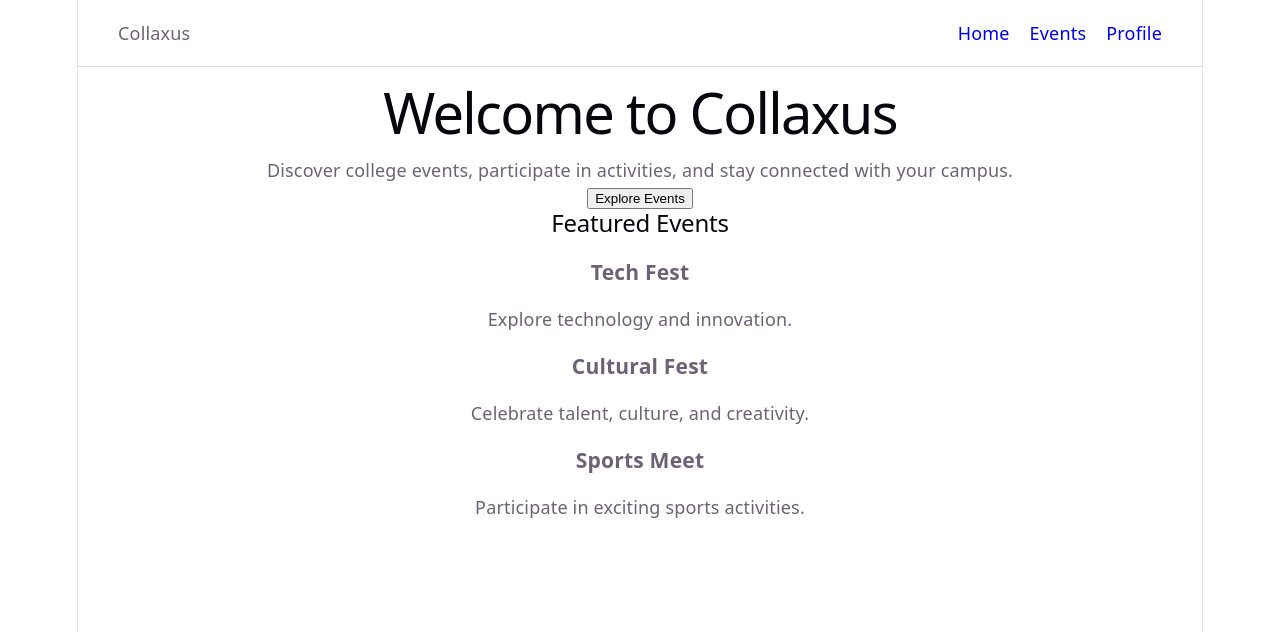
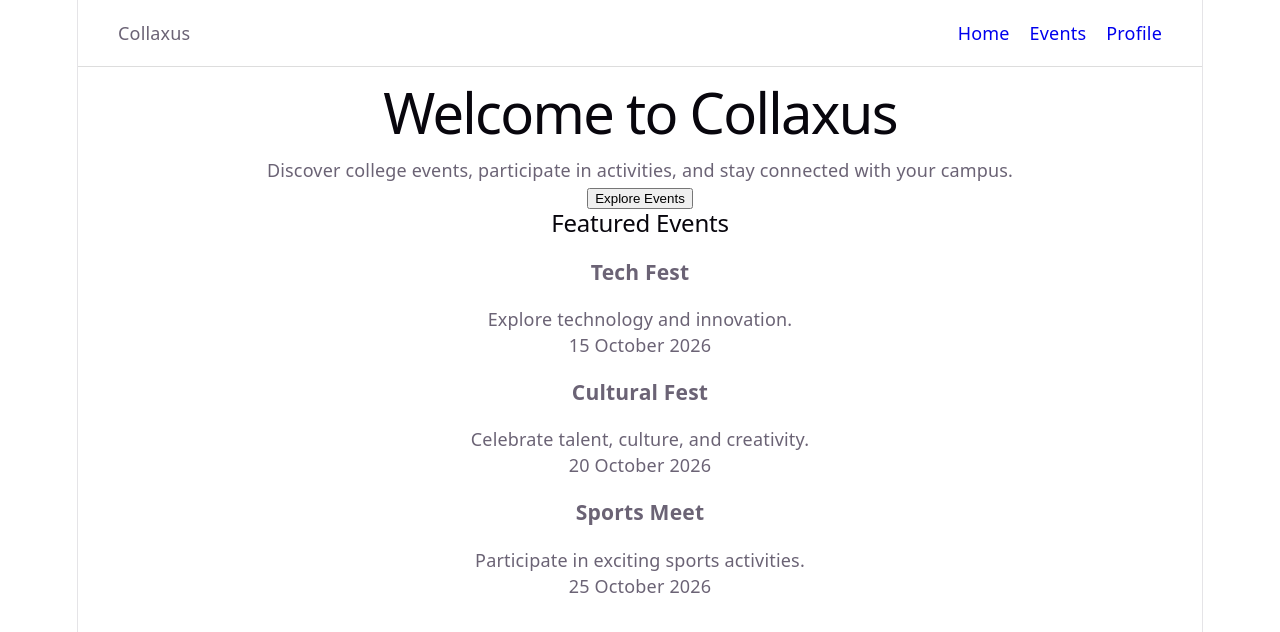
Before and after one commit to Collexus/project-collexus, a React app in the folder frontend/: page / in a window 1280 px wide. Shown: the top 632 px of the page. Built offline with nearby package versions, Linux system fonts and the light colour scheme; the HTML template or start-up script is replaced by a standard one.

Commit message:
Add event dates

```diff
--- a/frontend/src/components/EventCard.jsx
+++ b/frontend/src/components/EventCard.jsx
@@ -1,8 +1,9 @@
-function EventCard({ title, description }) {
+function EventCard({ title, description, date }) {
     return (
         <div>
             <h3>{title}</h3>
             <p>{description}</p>
+            <p>{date}</p>
         </div>
     );
 }
--- a/frontend/src/pages/home.jsx
+++ b/frontend/src/pages/home.jsx
@@ -19,16 +19,19 @@ function Home() {
                     <EventCard
                         title="Tech Fest"
                         description="Explore technology and innovation."
+                        date="15 October 2026"
                     />
 
                     <EventCard
                         title="Cultural Fest"
                         description="Celebrate talent, culture, and creativity."
+                        date="20 October 2026"
                     />
 
                     <EventCard
                         title="Sports Meet"
                         description="Participate in exciting sports activities."
+                        date="25 October 2026"
                     />
                 </div>
             </section>
```
